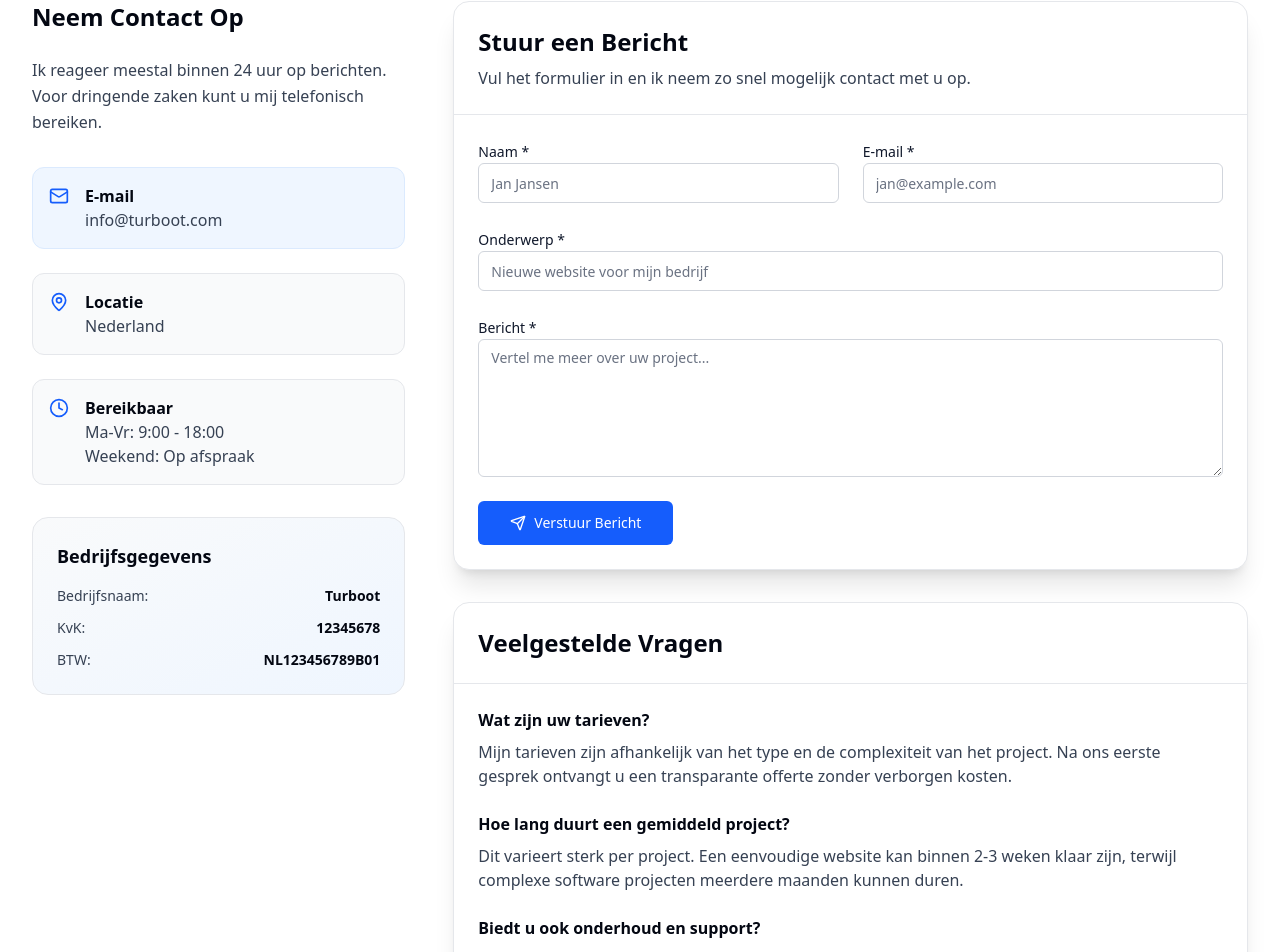
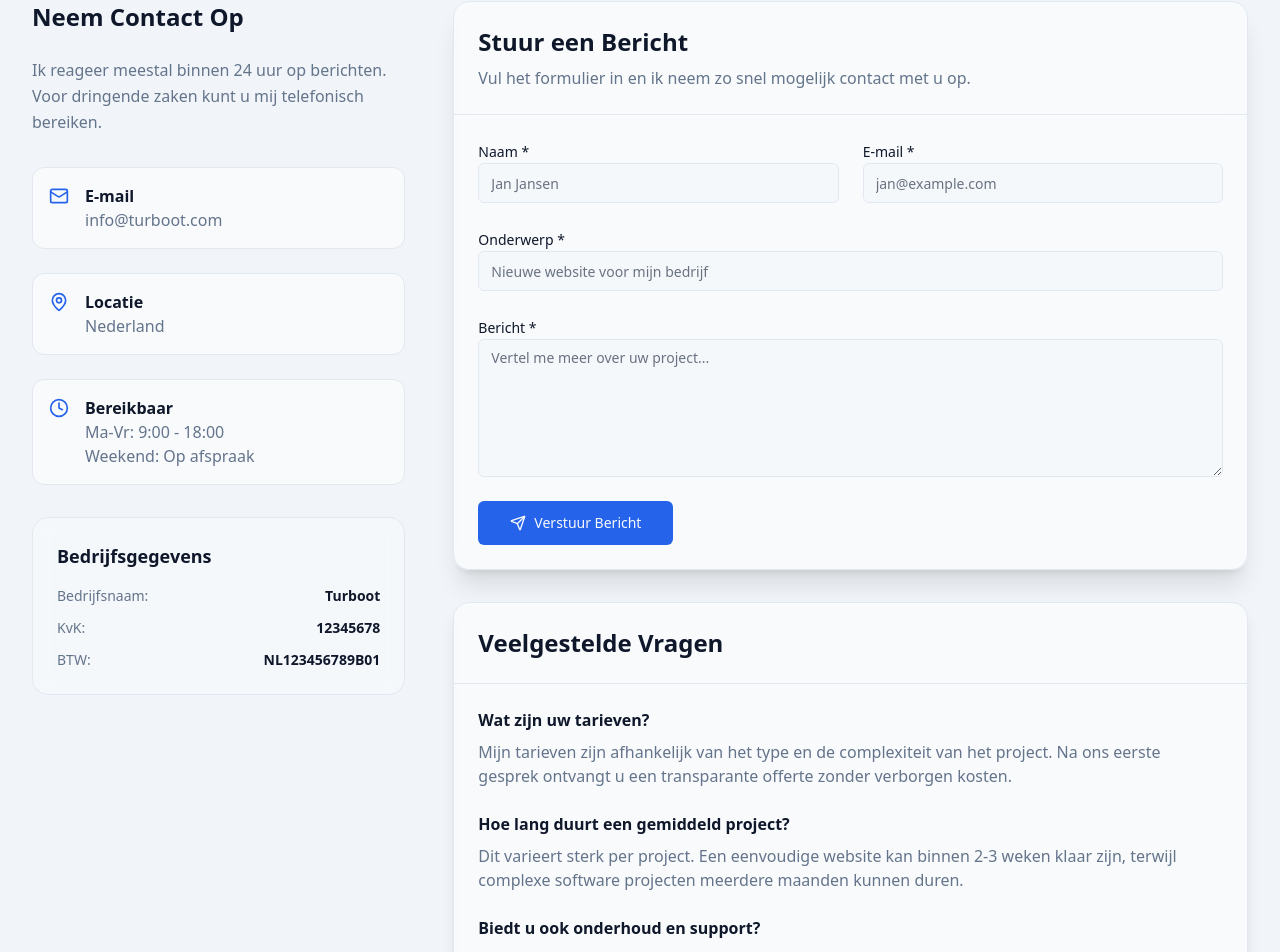
Before and after one commit to Turbootzz/TurbootWeb, a Next.js app: page /contact in a window 1280 px wide. Shown: the part 415-1367 px from the top of the page. Built offline with nearby package versions, Linux system fonts and the light colour scheme.

Commit message:
style(ui): implement glassmorphism and purple theme across all pages

```diff
--- a/src/app/contact/page.tsx
+++ b/src/app/contact/page.tsx
@@ -12,6 +12,7 @@ import { Mail, MapPin, Clock, Send, CheckCircle } from "lucide-react"
 import { useForm } from "react-hook-form"
 import { zodResolver } from "@hookform/resolvers/zod"
 import * as z from "zod"
+import { ScrollReveal } from "@/components/ui/ScrollReveal"
 
 // Form validation schema
 const contactSchema = z.object({
@@ -68,7 +69,7 @@ export default function ContactPage() {
   }
 
   return (
-    <>
+    <main className="bg-background min-h-screen">
       {/* Hero Section */}
       <PageHeader
         title="Contact"
@@ -76,108 +77,86 @@ export default function ContactPage() {
       />
 
       {/* Contact Section */}
-      <section className="bg-white py-16 md:py-24 dark:bg-gray-950">
+      <section className="py-16 md:py-24">
         <Container>
           <div className="grid gap-12 lg:grid-cols-3">
             {/* Contact Information */}
             <div className="lg:col-span-1">
-              <h2 className="mb-6 text-2xl font-bold text-gray-950 dark:text-white">
-                Neem Contact Op
-              </h2>
-              <p className="mb-8 leading-relaxed text-gray-700 dark:text-gray-300">
+              <ScrollReveal animation="slide-in-left">
+                <h2 className="text-foreground mb-6 text-2xl font-bold">Neem Contact Op</h2>
+                <p className="text-muted-foreground mb-8 leading-relaxed">
                   Ik reageer meestal binnen 24 uur op berichten. Voor dringende zaken kunt u mij
                   telefonisch bereiken.
                 </p>
 
                 <div className="space-y-6">
-                <div className="flex items-start space-x-4 rounded-xl border border-blue-100 bg-blue-50 p-4 dark:border-blue-900 dark:bg-blue-950/30">
-                  <Mail className="mt-0.5 h-5 w-5 shrink-0 text-blue-600 dark:text-blue-400" />
+                  <div className="bg-card/50 border-border flex items-start space-x-4 rounded-xl border p-4">
+                    <Mail className="text-primary mt-0.5 h-5 w-5 shrink-0" />
                     <div>
-                    <p className="font-semibold text-gray-950 dark:text-white">E-mail</p>
+                      <p className="text-foreground font-semibold">E-mail</p>
                       <a
                         href={`mailto:${COMPANY_INFO.email}`}
-                      className="text-gray-700 transition-colors hover:text-blue-600 dark:text-gray-300 dark:hover:text-blue-400"
+                        className="text-muted-foreground hover:text-primary transition-colors"
                       >
                         {COMPANY_INFO.email}
                       </a>
                     </div>
                   </div>
 
-                {/* <div className="flex items-start space-x-4 rounded-xl border border-gray-200 bg-gray-50 p-4 dark:border-gray-800 dark:bg-gray-900">
-                  <Phone className="mt-0.5 h-5 w-5 shrink-0 text-blue-600 dark:text-blue-400" />
+                  <div className="bg-card/50 border-border flex items-start space-x-4 rounded-xl border p-4">
+                    <MapPin className="text-primary mt-0.5 h-5 w-5 shrink-0" />
                     <div>
-                    <p className="font-semibold text-gray-950 dark:text-white">Telefoon</p>
-                    <a
-                      href={`tel:${COMPANY_INFO.phone}`}
-                      className="text-gray-700 transition-colors hover:text-blue-600 dark:text-gray-300 dark:hover:text-blue-400"
-                    >
-                      {COMPANY_INFO.phone}
-                    </a>
-                  </div>
-                </div> */}
-
-                <div className="flex items-start space-x-4 rounded-xl border border-gray-200 bg-gray-50 p-4 dark:border-gray-800 dark:bg-gray-900">
-                  <MapPin className="mt-0.5 h-5 w-5 shrink-0 text-blue-600 dark:text-blue-400" />
-                  <div>
-                    <p className="font-semibold text-gray-950 dark:text-white">Locatie</p>
-                    <p className="text-gray-700 dark:text-gray-300">{COMPANY_INFO.address}</p>
+                      <p className="text-foreground font-semibold">Locatie</p>
+                      <p className="text-muted-foreground">{COMPANY_INFO.address}</p>
                     </div>
                   </div>
 
-                <div className="flex items-start space-x-4 rounded-xl border border-gray-200 bg-gray-50 p-4 dark:border-gray-800 dark:bg-gray-900">
-                  <Clock className="mt-0.5 h-5 w-5 shrink-0 text-blue-600 dark:text-blue-400" />
+                  <div className="bg-card/50 border-border flex items-start space-x-4 rounded-xl border p-4">
+                    <Clock className="text-primary mt-0.5 h-5 w-5 shrink-0" />
                     <div>
-                    <p className="font-semibold text-gray-950 dark:text-white">Bereikbaar</p>
-                    <p className="text-gray-700 dark:text-gray-300">Ma-Vr: 9:00 - 18:00</p>
-                    <p className="text-gray-700 dark:text-gray-300">Weekend: Op afspraak</p>
+                      <p className="text-foreground font-semibold">Bereikbaar</p>
+                      <p className="text-muted-foreground">Ma-Vr: 9:00 - 18:00</p>
+                      <p className="text-muted-foreground">Weekend: Op afspraak</p>
                     </div>
                   </div>
                 </div>
 
                 {/* Business Info */}
-              <div className="mt-8 rounded-2xl border border-gray-200 bg-linear-to-br from-gray-50 to-blue-50 p-6 dark:border-gray-800 dark:from-gray-900 dark:to-blue-950/30">
-                <h3 className="mb-4 text-lg font-semibold text-gray-950 dark:text-white">
-                  Bedrijfsgegevens
-                </h3>
+                <div className="border-border bg-card/30 mt-8 rounded-2xl border p-6 backdrop-blur-sm">
+                  <h3 className="text-foreground mb-4 text-lg font-semibold">Bedrijfsgegevens</h3>
                   <dl className="space-y-3 text-sm">
                     <div className="flex justify-between">
-                    <dt className="text-gray-700 dark:text-gray-400">Bedrijfsnaam:</dt>
-                    <dd className="font-semibold text-gray-950 dark:text-white">
-                      {COMPANY_INFO.name}
-                    </dd>
+                      <dt className="text-muted-foreground">Bedrijfsnaam:</dt>
+                      <dd className="text-foreground font-semibold">{COMPANY_INFO.name}</dd>
                     </div>
                     <div className="flex justify-between">
-                    <dt className="text-gray-700 dark:text-gray-400">KvK:</dt>
-                    <dd className="font-semibold text-gray-950 dark:text-white">
-                      {COMPANY_INFO.kvk}
-                    </dd>
+                      <dt className="text-muted-foreground">KvK:</dt>
+                      <dd className="text-foreground font-semibold">{COMPANY_INFO.kvk}</dd>
                     </div>
                     <div className="flex justify-between">
-                    <dt className="text-gray-700 dark:text-gray-400">BTW:</dt>
-                    <dd className="font-semibold text-gray-950 dark:text-white">
-                      {COMPANY_INFO.btw}
-                    </dd>
+                      <dt className="text-muted-foreground">BTW:</dt>
+                      <dd className="text-foreground font-semibold">{COMPANY_INFO.btw}</dd>
                     </div>
                   </dl>
                 </div>
+              </ScrollReveal>
             </div>
 
             {/* Contact Form */}
             <div className="lg:col-span-2">
-              <div className="rounded-2xl border border-gray-200 bg-white shadow-xl dark:border-gray-800 dark:bg-gray-900">
-                <div className="border-b border-gray-200 p-6 dark:border-gray-800">
-                  <h3 className="text-2xl font-bold text-gray-950 dark:text-white">
-                    Stuur een Bericht
-                  </h3>
-                  <p className="mt-2 text-gray-700 dark:text-gray-300">
+              <ScrollReveal animation="slide-in-right" delay={200}>
+                <div className="border-border bg-card/50 rounded-2xl border shadow-xl backdrop-blur-sm">
+                  <div className="border-border border-b p-6">
+                    <h3 className="text-foreground text-2xl font-bold">Stuur een Bericht</h3>
+                    <p className="text-muted-foreground mt-2">
                       Vul het formulier in en ik neem zo snel mogelijk contact met u op.
                     </p>
                   </div>
                   <div className="p-6">
                     {isSubmitted && (
-                    <div className="mb-6 flex items-center space-x-3 rounded-xl border border-green-200 bg-green-50 p-4 dark:border-green-900 dark:bg-green-950/30">
-                      <CheckCircle className="h-5 w-5 shrink-0 text-green-600 dark:text-green-500" />
-                      <p className="font-medium text-green-800 dark:text-green-300">
+                      <div className="mb-6 flex items-center space-x-3 rounded-xl border border-green-500/20 bg-green-500/10 p-4 text-green-600 dark:text-green-400">
+                        <CheckCircle className="h-5 w-5 shrink-0" />
+                        <p className="font-medium">
                           Bedankt voor uw bericht! Ik neem zo snel mogelijk contact met u op.
                         </p>
                       </div>
@@ -186,12 +165,14 @@ export default function ContactPage() {
                     <form onSubmit={handleSubmit(onSubmit)} className="space-y-6">
                       <div className="grid gap-6 md:grid-cols-2">
                         <div className="space-y-2">
-                        <Label htmlFor="name">Naam *</Label>
+                          <Label htmlFor="name" className="text-foreground">
+                            Naam *
+                          </Label>
                           <Input
                             id="name"
                             placeholder="Jan Jansen"
                             {...register("name")}
-                          className={errors.name ? "border-red-500" : ""}
+                            className={`bg-background/50 ${errors.name ? "border-red-500" : "border-border"}`}
                           />
                           {errors.name && (
                             <p className="text-sm text-red-500">{errors.name.message}</p>
@@ -199,13 +180,15 @@ export default function ContactPage() {
                         </div>
 
                         <div className="space-y-2">
-                        <Label htmlFor="email">E-mail *</Label>
+                          <Label htmlFor="email" className="text-foreground">
+                            E-mail *
+                          </Label>
                           <Input
                             id="email"
                             type="email"
                             placeholder="jan@example.com"
                             {...register("email")}
-                          className={errors.email ? "border-red-500" : ""}
+                            className={`bg-background/50 ${errors.email ? "border-red-500" : "border-border"}`}
                           />
                           {errors.email && (
                             <p className="text-sm text-red-500">{errors.email.message}</p>
@@ -214,12 +197,14 @@ export default function ContactPage() {
                       </div>
 
                       <div className="space-y-2">
-                      <Label htmlFor="subject">Onderwerp *</Label>
+                        <Label htmlFor="subject" className="text-foreground">
+                          Onderwerp *
+                        </Label>
                         <Input
                           id="subject"
                           placeholder="Nieuwe website voor mijn bedrijf"
                           {...register("subject")}
-                        className={errors.subject ? "border-red-500" : ""}
+                          className={`bg-background/50 ${errors.subject ? "border-red-500" : "border-border"}`}
                         />
                         {errors.subject && (
                           <p className="text-sm text-red-500">{errors.subject.message}</p>
@@ -227,13 +212,15 @@ export default function ContactPage() {
                       </div>
 
                       <div className="space-y-2">
-                      <Label htmlFor="message">Bericht *</Label>
+                        <Label htmlFor="message" className="text-foreground">
+                          Bericht *
+                        </Label>
                         <Textarea
                           id="message"
                           placeholder="Vertel me meer over uw project..."
                           rows={6}
                           {...register("message")}
-                        className={errors.message ? "border-red-500" : ""}
+                          className={`bg-background/50 ${errors.message ? "border-red-500" : "border-border"}`}
                         />
                         {errors.message && (
                           <p className="text-sm text-red-500">{errors.message.message}</p>
@@ -244,7 +231,7 @@ export default function ContactPage() {
                         type="submit"
                         size="lg"
                         disabled={isSubmitting}
-                      className="w-full md:w-auto"
+                        className="bg-primary text-primary-foreground hover:bg-primary/90 w-full md:w-auto"
                       >
                         {isSubmitting ? (
                           <>
@@ -263,47 +250,45 @@ export default function ContactPage() {
                 </div>
 
                 {/* FAQ Section */}
-              <div className="mt-8 rounded-2xl border border-gray-200 bg-white shadow-xl dark:border-gray-800 dark:bg-gray-900">
-                <div className="border-b border-gray-200 p-6 dark:border-gray-800">
-                  <h3 className="text-2xl font-bold text-gray-950 dark:text-white">
-                    Veelgestelde Vragen
-                  </h3>
+                <div className="border-border bg-card/50 mt-8 rounded-2xl border shadow-lg backdrop-blur-sm">
+                  <div className="border-border border-b p-6">
+                    <h3 className="text-foreground text-2xl font-bold">Veelgestelde Vragen</h3>
                   </div>
                   <div className="space-y-6 p-6">
                     <div>
-                    <h4 className="mb-2 font-semibold text-gray-950 dark:text-white">
-                      Wat zijn uw tarieven?
-                    </h4>
-                    <p className="text-gray-700 dark:text-gray-300">
+                      <h4 className="text-foreground mb-2 font-semibold">Wat zijn uw tarieven?</h4>
+                      <p className="text-muted-foreground">
                         Mijn tarieven zijn afhankelijk van het type en de complexiteit van het
                         project. Na ons eerste gesprek ontvangt u een transparante offerte zonder
                         verborgen kosten.
                       </p>
                     </div>
                     <div>
-                    <h4 className="mb-2 font-semibold text-gray-950 dark:text-white">
+                      <h4 className="text-foreground mb-2 font-semibold">
                         Hoe lang duurt een gemiddeld project?
                       </h4>
-                    <p className="text-gray-700 dark:text-gray-300">
+                      <p className="text-muted-foreground">
                         Dit varieert sterk per project. Een eenvoudige website kan binnen 2-3 weken
-                      klaar zijn, terwijl complexe software projecten meerdere maanden kunnen duren.
+                        klaar zijn, terwijl complexe software projecten meerdere maanden kunnen
+                        duren.
                       </p>
                     </div>
                     <div>
-                    <h4 className="mb-2 font-semibold text-gray-950 dark:text-white">
+                      <h4 className="text-foreground mb-2 font-semibold">
                         Biedt u ook onderhoud en support?
                       </h4>
-                    <p className="text-gray-700 dark:text-gray-300">
-                      Ja, ik bied onderhoudscontracten aan voor alle projecten die ik ontwikkel. Dit
-                      zorgt ervoor dat uw software up-to-date en veilig blijft.
+                      <p className="text-muted-foreground">
+                        Ja, ik bied onderhoudscontracten aan voor alle projecten die ik ontwikkel.
+                        Dit zorgt ervoor dat uw software up-to-date en veilig blijft.
                       </p>
                     </div>
                   </div>
                 </div>
+              </ScrollReveal>
             </div>
           </div>
         </Container>
       </section>
-    </>
+    </main>
   )
 }
```
Also changed, not shown: src/app/about/page.tsx (+70 -51 lines), src/app/portfolio/page.tsx (+6 -6 lines), src/app/services/page.tsx (+26 -18 lines). Lines whose indentation alone changed are shown as unchanged.
